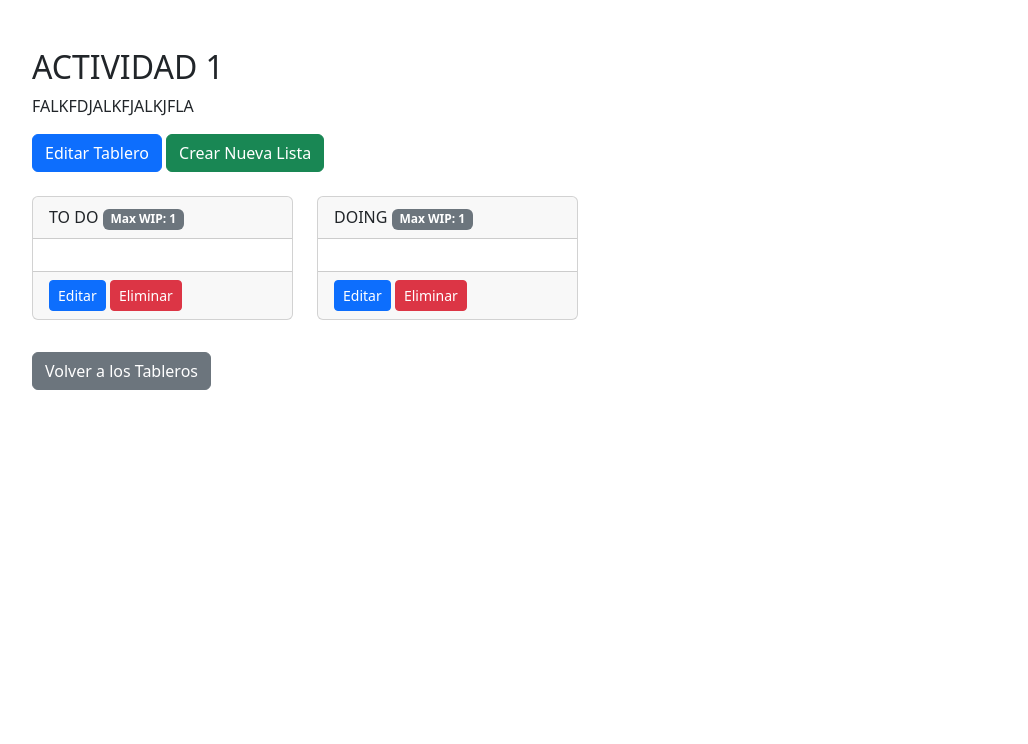
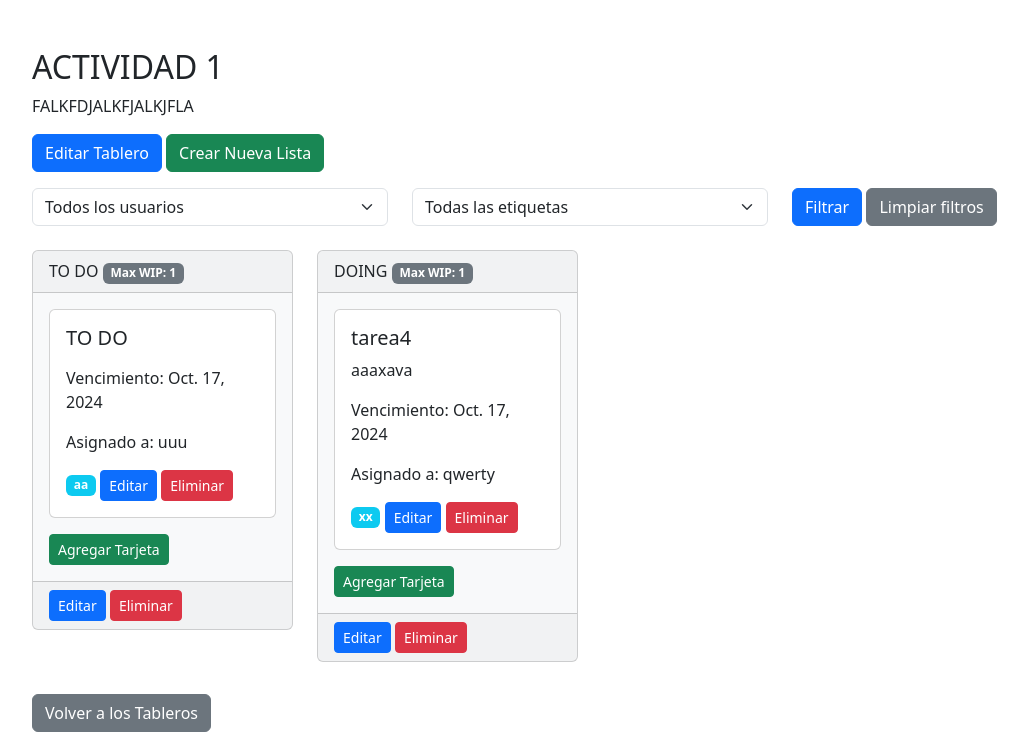
Before and after one commit to EdgarD19/PROY-IS2, a Django app: page /espacio_trabajo/tablero/5/ in a window 1280 px wide. Shown: the part 56-800 px from the top of the page, without its empty margins (50-1078 px from the left). Run offline with Django 5.2, Linux system fonts and the light colour scheme; a user stored in the database is signed in; data comes from the database, SQL or seed files in the repository; both versions use the stored data as it was after the commit.

Commit message:
segundo commit

```diff
--- a/espacios_trabajo/models.py
+++ b/espacios_trabajo/models.py
@@ -33,3 +33,31 @@ class Lista(models.Model):
 
     class Meta:
         ordering = ['orden']
+
+    def esta_sobre_wip(self):
+        return self.tarjetas.count() > self.max_wip
+
+class Tarjeta(models.Model):
+    nombre = models.CharField(max_length=100)
+    descripcion = models.TextField(blank=True)
+    fecha_creacion = models.DateTimeField(auto_now_add=True)
+    fecha_vencimiento = models.DateField(null=True, blank=True)
+    usuario_asignado = models.ForeignKey(User, on_delete=models.SET_NULL, null=True, blank=True)
+    etiqueta = models.CharField(max_length=50, blank=True)
+    lista = models.ForeignKey(Lista, on_delete=models.CASCADE, related_name='tarjetas')
+
+    def esta_atrasada(self):
+        from django.utils import timezone
+        return self.fecha_vencimiento and self.fecha_vencimiento < timezone.now().date()
+
+class Tarea(models.Model):
+    ESTADO_CHOICES = [
+        ('open', 'Abierta'),
+        ('closed', 'Cerrada'),
+    ]
+    descripcion = models.TextField()
+    estado = models.CharField(max_length=6, choices=ESTADO_CHOICES, default='open')
+    vencimiento = models.DateField(null=True, blank=True)
+    tarjeta = models.ForeignKey(Tarjeta, on_delete=models.CASCADE, related_name='tareas')
+
+#funciona hasta aca
--- a/espacios_trabajo/templates/espacios_trabajo/detalle_tablero.html
+++ b/espacios_trabajo/templates/espacios_trabajo/detalle_tablero.html
@@ -8,16 +8,65 @@
     <a href="{% url 'editar_tablero' tablero.id %}" class="btn btn-primary">Editar Tablero</a>
     <a href="{% url 'crear_lista' tablero.id %}" class="btn btn-success">Crear Nueva Lista</a>
 
+    <form method="get" class="mt-3">
+        <div class="row">
+            <div class="col-md-4">
+                <select name="usuario" class="form-select">
+                    <option value="">Todos los usuarios</option>
+                    {% for usuario in usuarios %}
+                        <option value="{{ usuario.username }}" {% if usuario.username == usuario_filtro %}selected{% endif %}>
+                            {{ usuario.username }}
+                        </option>
+                    {% endfor %}
+                </select>
+            </div>
+            <div class="col-md-4">
+                <select name="etiqueta" class="form-select">
+                    <option value="">Todas las etiquetas</option>
+                    {% for etiqueta in etiquetas %}
+                        <option value="{{ etiqueta }}" {% if etiqueta == etiqueta_filtro %}selected{% endif %}>
+                            {{ etiqueta }}
+                        </option>
+                    {% endfor %}
+                </select>
+            </div>
+            <div class="col-md-4">
+                <button type="submit" class="btn btn-primary">Filtrar</button>
+                <a href="{% url 'detalle_tablero' tablero.id %}" class="btn btn-secondary">Limpiar filtros</a>
+            </div>
+        </div>
+    </form>
+
     <div class="row mt-4">
         {% for lista in listas %}
             <div class="col-md-3 mb-3">
-                <div class="card">
+                <div class="card {% if lista.sobre_wip %}bg-danger text-white{% else %}bg-light{% endif %}">
                     <div class="card-header">
                         {{ lista.nombre }}
                         <span class="badge bg-secondary">Max WIP: {{ lista.max_wip }}</span>
                     </div>
                     <div class="card-body">
-                        <!-- Aquí irán las tarjetas en el futuro -->
+                        {% if lista.sobre_wip %}
+                            <div class="alert alert-warning">
+                                ¡Alerta! Se ha superado el límite WIP.
+                            </div>
+                        {% endif %}
+                        {% for tarjeta in lista.tarjetas_filtradas %}
+                            <div class="card mb-2 {% if tarjeta.esta_atrasada %}bg-warning{% endif %}">
+                                <div class="card-body">
+                                    <h5 class="card-title">{{ tarjeta.nombre }}</h5>
+                                    <p class="card-text">{{ tarjeta.descripcion|truncatewords:10 }}</p>
+                                    <p>Vencimiento: {{ tarjeta.fecha_vencimiento|default:"No establecido" }}</p>
+                                    <p>Asignado a: {{ tarjeta.usuario_asignado|default:"No asignado" }}</p>
+                                    {% if tarjeta.etiqueta %}
+                                        <span class="badge bg-info">{{ tarjeta.etiqueta }}</span>
+                                    {% endif %}
+                                    <a href="{% url 'editar_tarjeta' tarjeta.id %}" class="btn btn-sm btn-primary">Editar</a>
+                                    <a href="{% url 'eliminar_tarjeta' tarjeta.id %}" class="btn btn-sm btn-danger">Eliminar</a>
+                                </div>
+                            </div>
+                        {% endfor %}
+                        <a href="{% url 'crear_tarjeta' lista.id %}" class="btn btn-sm btn-success mt-2">Agregar Tarjeta</a>
                     </div>
                     <div class="card-footer">
                         <a href="{% url 'editar_lista' lista.id %}" class="btn btn-sm btn-primary">Editar</a>
--- a/espacios_trabajo/urls.py
+++ b/espacios_trabajo/urls.py
@@ -6,13 +6,21 @@ urlpatterns = [
     path('crear/', views.crear_espacio, name='crear_espacio'),
     path('<int:espacio_id>/', views.detalle_espacio, name='detalle_espacio'),
     path('<int:espacio_id>/cambiar-estado/', views.cambiar_estado_espacio, name='cambiar_estado_espacio'),
+    #usuarios
     path('<int:espacio_id>/agregar-usuarios/', views.agregar_usuarios, name='agregar_usuarios'),
     path('<int:espacio_id>/eliminar-usuarios/', views.eliminar_usuarios, name='eliminar_usuarios'),
+    #tableros
     path('<int:espacio_id>/tableros/', views.listar_tableros, name='listar_tableros'),
     path('<int:espacio_id>/crear-tablero/', views.crear_tablero, name='crear_tablero'),
     path('tablero/<int:tablero_id>/', views.detalle_tablero, name='detalle_tablero'),
+    path('tablero/<int:tablero_id>/editar/', views.editar_tablero, name='editar_tablero'),
+    #listas
     path('tablero/<int:tablero_id>/crear-lista/', views.crear_lista, name='crear_lista'),
-    path('tablero/<int:tablero_id>/editar/', views.editar_tablero, name='editar_tablero'),
     path('lista/<int:lista_id>/editar/', views.editar_lista, name='editar_lista'),
     path('lista/<int:lista_id>/eliminar/', views.eliminar_lista, name='eliminar_lista'),
+    #tarjetas
+    path('lista/<int:lista_id>/crear-tarjeta/', views.crear_tarjeta, name='crear_tarjeta'),
+    path('tarjeta/<int:tarjeta_id>/editar/', views.editar_tarjeta, name='editar_tarjeta'),
+    path('tarjeta/<int:tarjeta_id>/eliminar/', views.eliminar_tarjeta, name='eliminar_tarjeta'),
+    path('tarjeta/<int:tarjeta_id>/agregar-tarea/', views.agregar_tarea, name='agregar_tarea'),
 ]
--- a/espacios_trabajo/views.py
+++ b/espacios_trabajo/views.py
@@ -1,8 +1,9 @@
 from django.shortcuts import render, redirect, get_object_or_404
 from django.contrib.auth.decorators import login_required
 from django.http import HttpResponseForbidden
-from .models import EspacioTrabajo, Tablero, Lista
-from .forms import EspacioTrabajoForm, AgregarUsuarioForm, EliminarUsuarioForm, TableroForm, ListaForm
+from .models import EspacioTrabajo, Tablero, Lista, Tarjeta
+from .forms import EspacioTrabajoForm, AgregarUsuarioForm, EliminarUsuarioForm, TableroForm, ListaForm, TarjetaForm, TareaForm
+from django.db.models import Q
 
 # Create your views here.
 
@@ -127,8 +128,33 @@ def detalle_tablero(request, tablero_id):
     tablero = get_object_or_404(Tablero, id=tablero_id)
     if request.user not in tablero.espacio_trabajo.usuarios.all():
         return HttpResponseForbidden("No tienes permiso para ver este tablero.")
+
     listas = tablero.listas.all()
-    return render(request, 'espacios_trabajo/detalle_tablero.html', {'tablero': tablero, 'listas': listas})
+    usuario_filtro = request.GET.get('usuario')
+    etiqueta_filtro = request.GET.get('etiqueta')
+
+    for lista in listas:
+        lista.sobre_wip = lista.esta_sobre_wip()
+        tarjetas = lista.tarjetas.all()
+
+        if usuario_filtro:
+            tarjetas = tarjetas.filter(usuario_asignado__username=usuario_filtro)
+        if etiqueta_filtro:
+            tarjetas = tarjetas.filter(etiqueta=etiqueta_filtro)
+
+        lista.tarjetas_filtradas = tarjetas
+
+    usuarios = tablero.espacio_trabajo.usuarios.all()
+    etiquetas = Tarjeta.objects.filter(lista__tablero=tablero).values_list('etiqueta', flat=True).distinct()
+
+    return render(request, 'espacios_trabajo/detalle_tablero.html', {
+        'tablero': tablero,
+        'listas': listas,
+        'usuarios': usuarios,
+        'etiquetas': etiquetas,
+        'usuario_filtro': usuario_filtro,
+        'etiqueta_filtro': etiqueta_filtro,
+    })
 
 @login_required
 def crear_lista(request, tablero_id):
@@ -192,3 +218,54 @@ def eliminar_lista(request, lista_id):
         return redirect('detalle_tablero', tablero_id=tablero.id)
 
     return render(request, 'espacios_trabajo/confirmar_eliminar_lista.html', {'lista': lista, 'tablero': tablero})
+
+@login_required
+def crear_tarjeta(request, lista_id):
+    lista = get_object_or_404(Lista, id=lista_id)
+    espacio_trabajo = lista.tablero.espacio_trabajo
+    if request.method == 'POST':
+        form = TarjetaForm(request.POST, espacio_trabajo=espacio_trabajo)
+        if form.is_valid():
+            tarjeta = form.save(commit=False)
+            tarjeta.lista = lista
+            tarjeta.save()
+            return redirect('detalle_tablero', tablero_id=lista.tablero.id)
+    else:
+        form = TarjetaForm(espacio_trabajo=espacio_trabajo)
+    return render(request, 'espacios_trabajo/crear_tarjeta.html', {'form': form, 'lista': lista})
+
+@login_required
+def editar_tarjeta(request, tarjeta_id):
+    tarjeta = get_object_or_404(Tarjeta, id=tarjeta_id)
+    espacio_trabajo = tarjeta.lista.tablero.espacio_trabajo
+    if request.method == 'POST':
+        form = TarjetaForm(request.POST, instance=tarjeta, espacio_trabajo=espacio_trabajo)
+        if form.is_valid():
+            form.save()
+            return redirect('detalle_tablero', tablero_id=tarjeta.lista.tablero.id)
+    else:
+        form = TarjetaForm(instance=tarjeta, espacio_trabajo=espacio_trabajo)
+    return render(request, 'espacios_trabajo/editar_tarjeta.html', {'form': form, 'tarjeta': tarjeta})
+
+@login_required
+def eliminar_tarjeta(request, tarjeta_id):
+    tarjeta = get_object_or_404(Tarjeta, id=tarjeta_id)
+    if request.method == 'POST':
+        tablero_id = tarjeta.lista.tablero.id
+        tarjeta.delete()
+        return redirect('detalle_tablero', tablero_id=tablero_id)
+    return render(request, 'espacios_trabajo/confirmar_eliminar_tarjeta.html', {'tarjeta': tarjeta})
+
+@login_required
+def agregar_tarea(request, tarjeta_id):
+    tarjeta = get_object_or_404(Tarjeta, id=tarjeta_id)
+    if request.method == 'POST':
+        form = TareaForm(request.POST)
+        if form.is_valid():
+            tarea = form.save(commit=False)
+            tarea.tarjeta = tarjeta
+            tarea.save()
+            return redirect('detalle_tarjeta', tarjeta_id=tarjeta.id)
+    else:
+        form = TareaForm()
+    return render(request, 'espacios_trabajo/agregar_tarea.html', {'form': form, 'tarjeta': tarjeta})
```
Also changed, not shown: espacios_trabajo/forms.py (+23 -1 lines), espacios_trabajo/templates/espacios_trabajo/agregar_tarea.html (added, +13 -0 lines), espacios_trabajo/templates/espacios_trabajo/confirmar_eliminar_tarjeta.html (added, +13 -0 lines), espacios_trabajo/templates/espacios_trabajo/crear_tarjeta.html (added, +13 -0 lines), espacios_trabajo/templates/espacios_trabajo/editar_tarjeta.html (added, +13 -0 lines), db.sqlite3, espacios_trabajo/migrations/0004_tarjeta_tarea.py (added).
